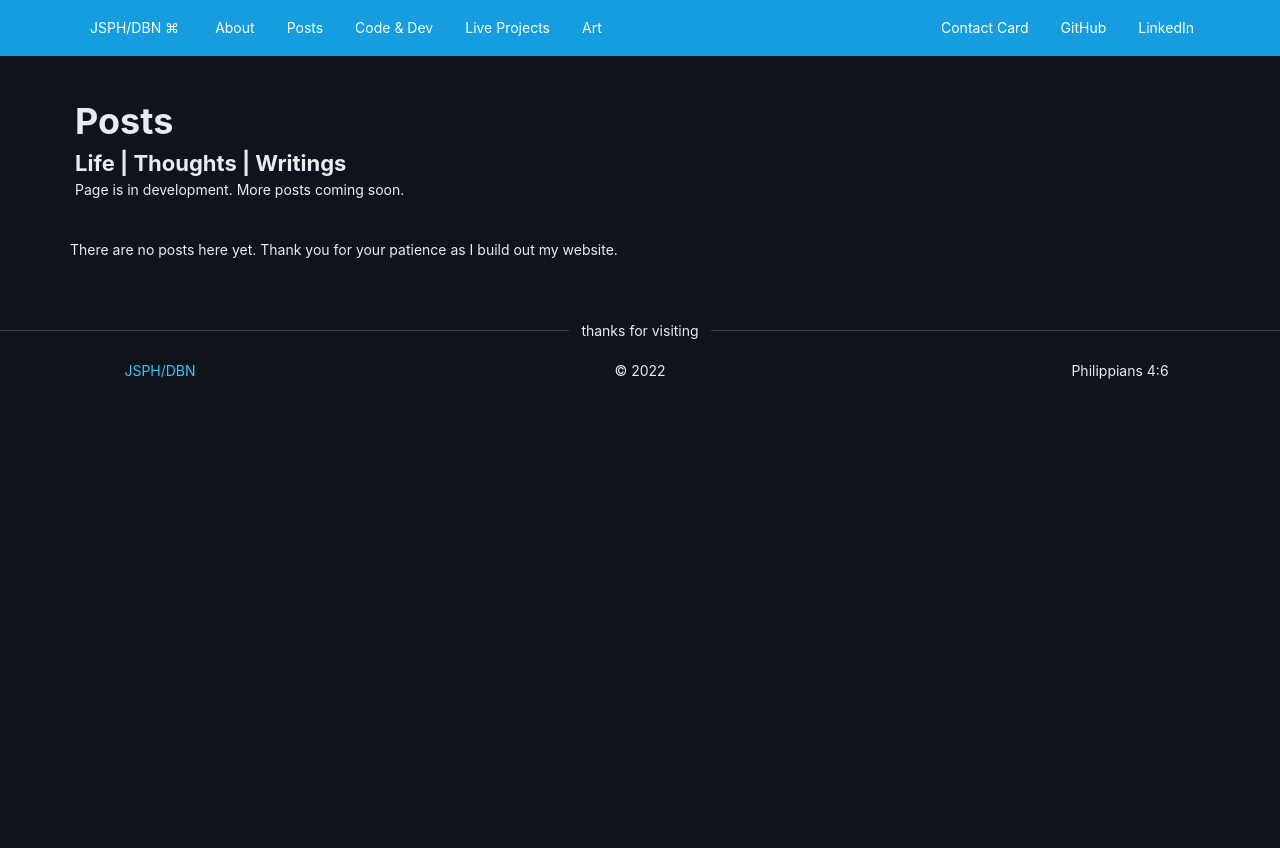
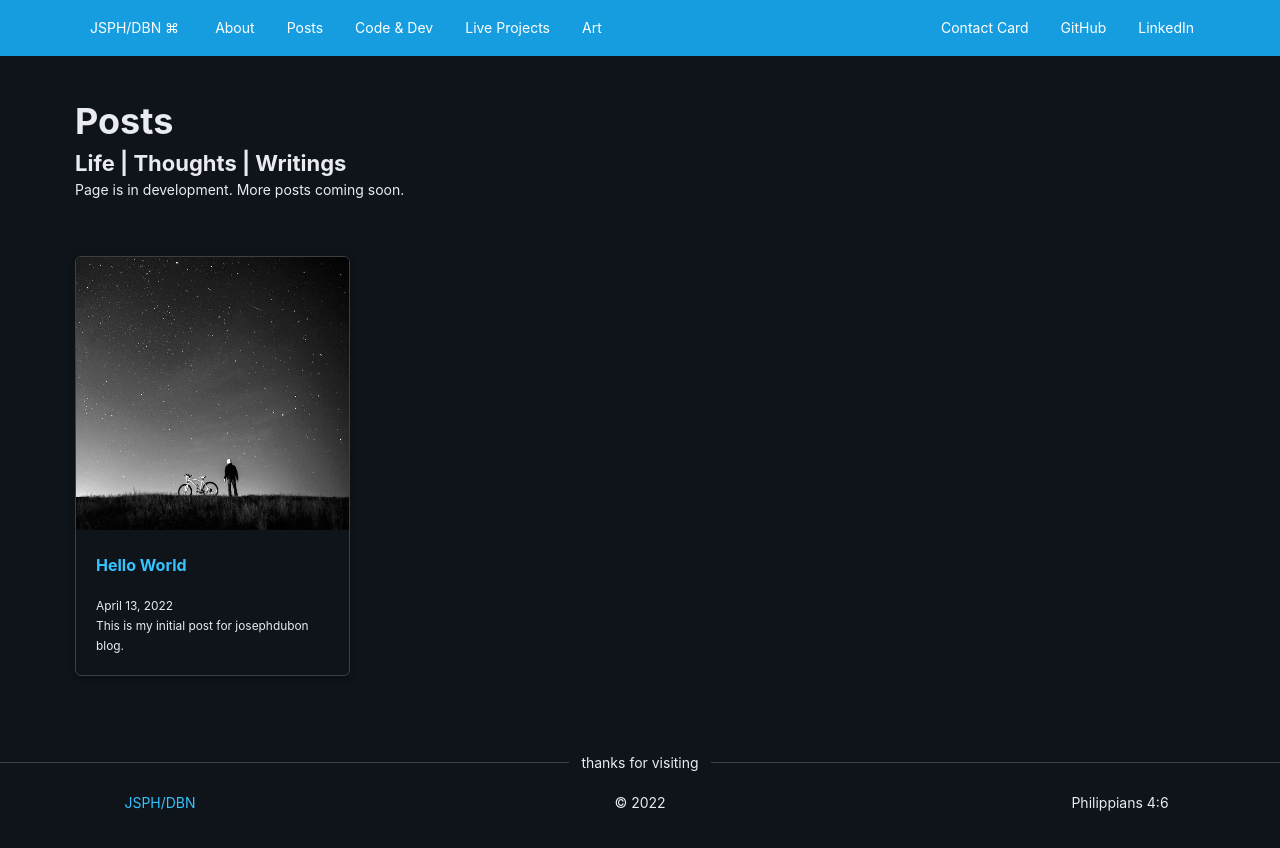
Before and after one commit to josephdubon/josephdubon-blog, a Next.js app: page /posts in a window 1280 px wide. Shown: the top 848 px of the page. Before the commit the page ends 800 px from the top, so only its background shows below. Built offline with nearby package versions, Linux system fonts and the light colour scheme.

Commit message:
added published tag

```diff
--- a/pages/posts.js
+++ b/pages/posts.js
@@ -10,7 +10,7 @@ import Image from 'next/image'
 
 export default function PostsHome({posts}) {
     // filter tag
-    const filterTag = 'about me'
+    const filterTag = 'published'
     // filter out posts
     posts = posts.filter(post => post.data.tags && post.data.tags.includes(filterTag))
 
```
